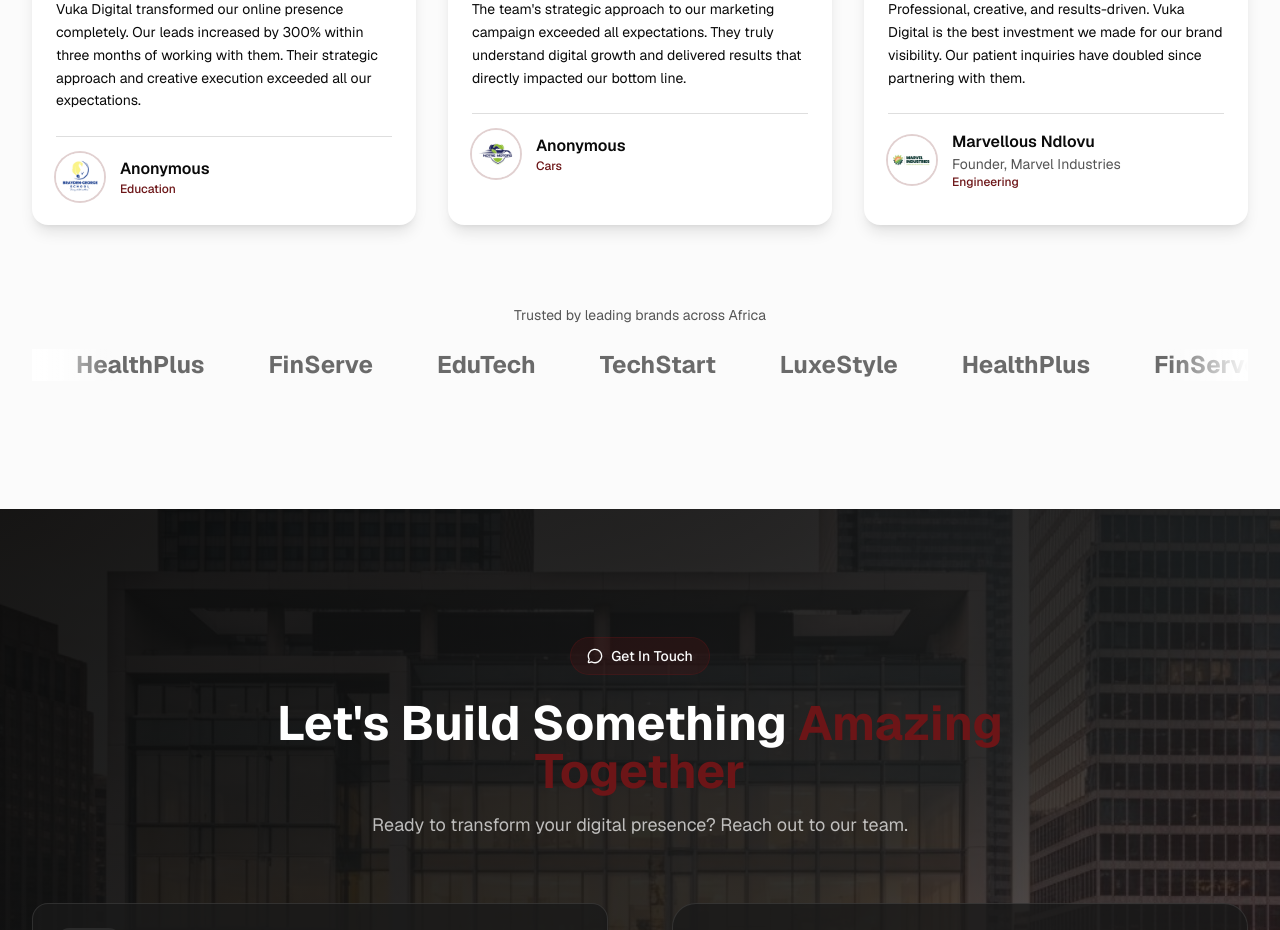
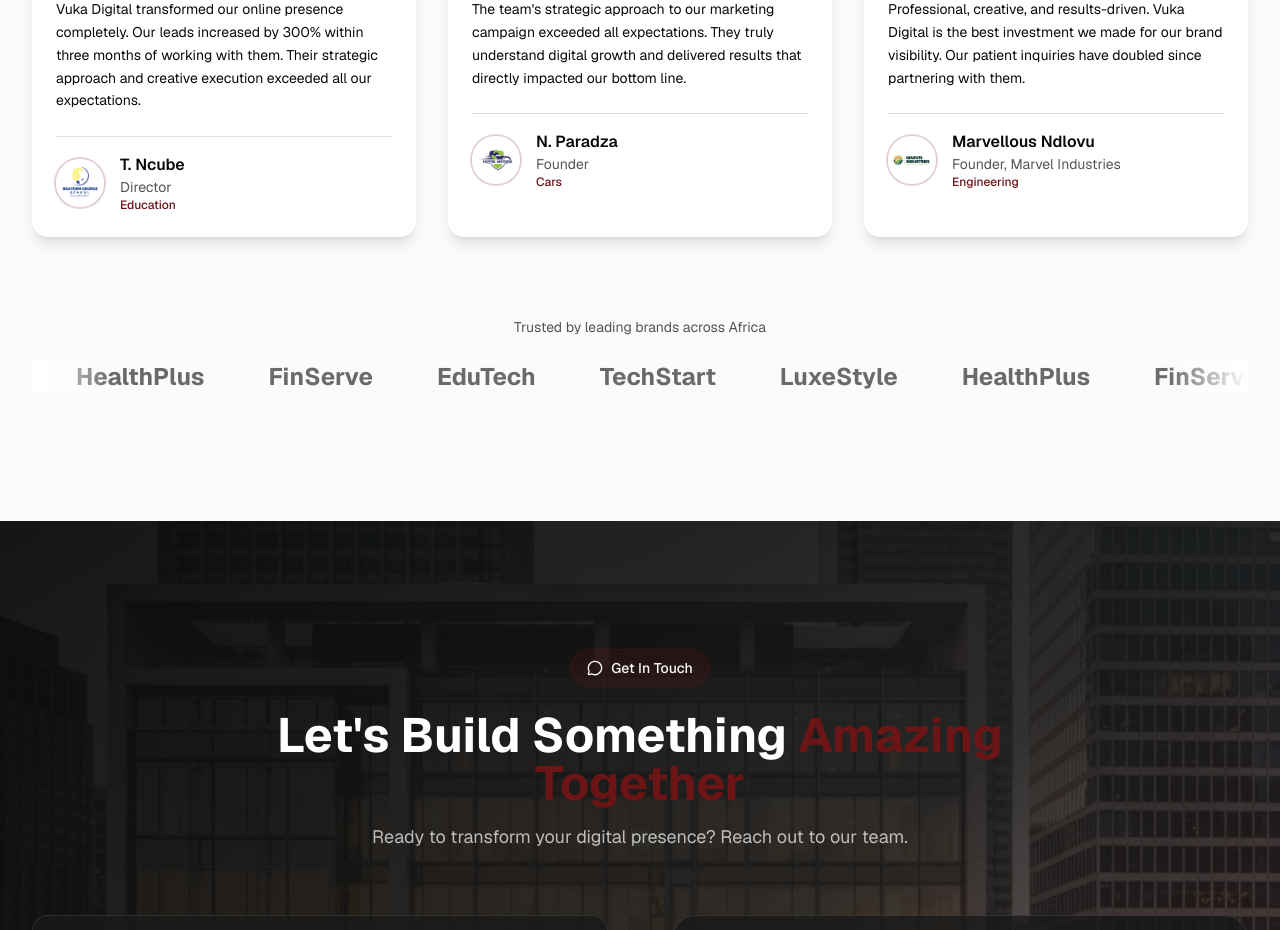
Before and after one commit to kmangwiro/vhuka, a Next.js app: page / in a window 1280 px wide. Shown: the part 7760-8690 px from the top of the page. Built offline with nearby package versions, Linux system fonts and the light colour scheme.

Commit message:
top one1 jpg

```diff
--- a/components/testimonials.tsx
+++ b/components/testimonials.tsx
@@ -6,16 +6,16 @@ import { Quote, Star } from "lucide-react"
 const testimonials = [
   {
     quote: "Vuka Digital transformed our online presence completely. Our leads increased by 300% within three months of working with them. Their strategic approach and creative execution exceeded all our expectations.",
-    author: "",
-    role: "",
+    author: "T. Ncube",
+    role: "Director",
     company: "Education",
     image: "/images/testimonials/Brayde.jpg",
     rating: 5,
   },
   {
     quote: "The team's strategic approach to our marketing campaign exceeded all expectations. They truly understand digital growth and delivered results that directly impacted our bottom line.",
-    author: "",
-    role: "",
+    author: "N. Paradza",
+    role: "Founder",
     company: "Cars",
     image: "/images/testimonials/Notre.jpg",
     rating: 5,
```
